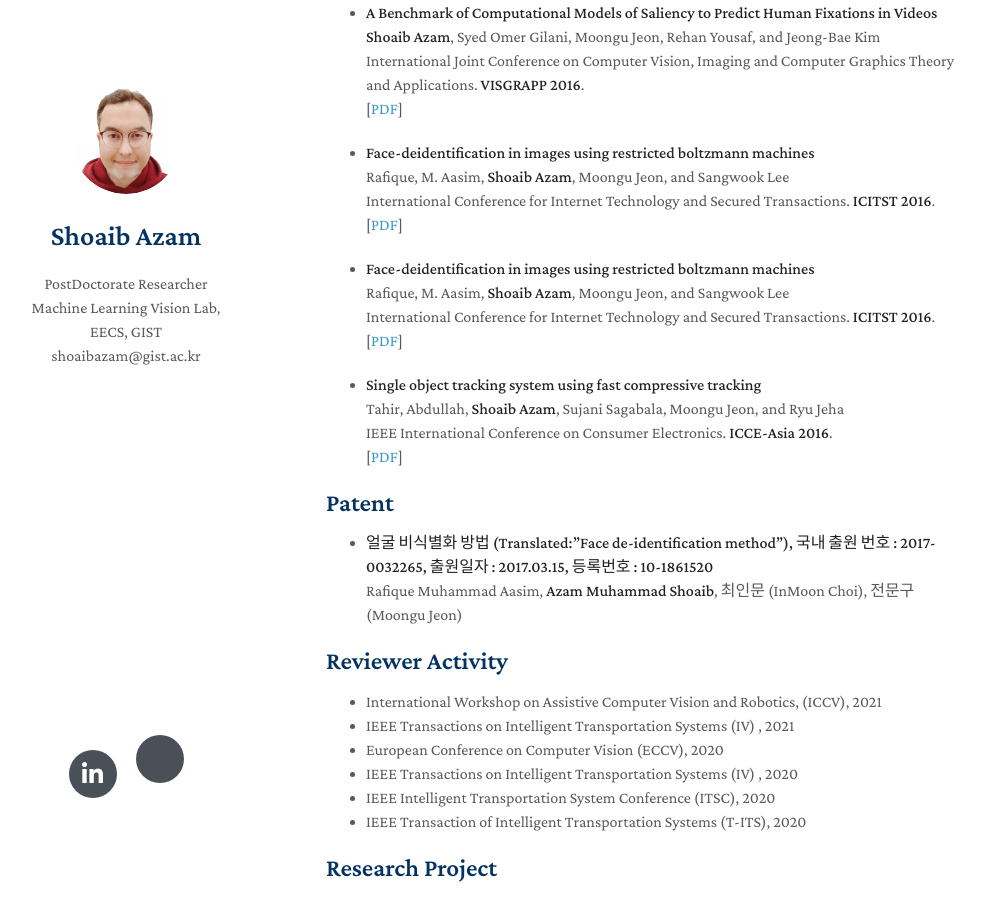
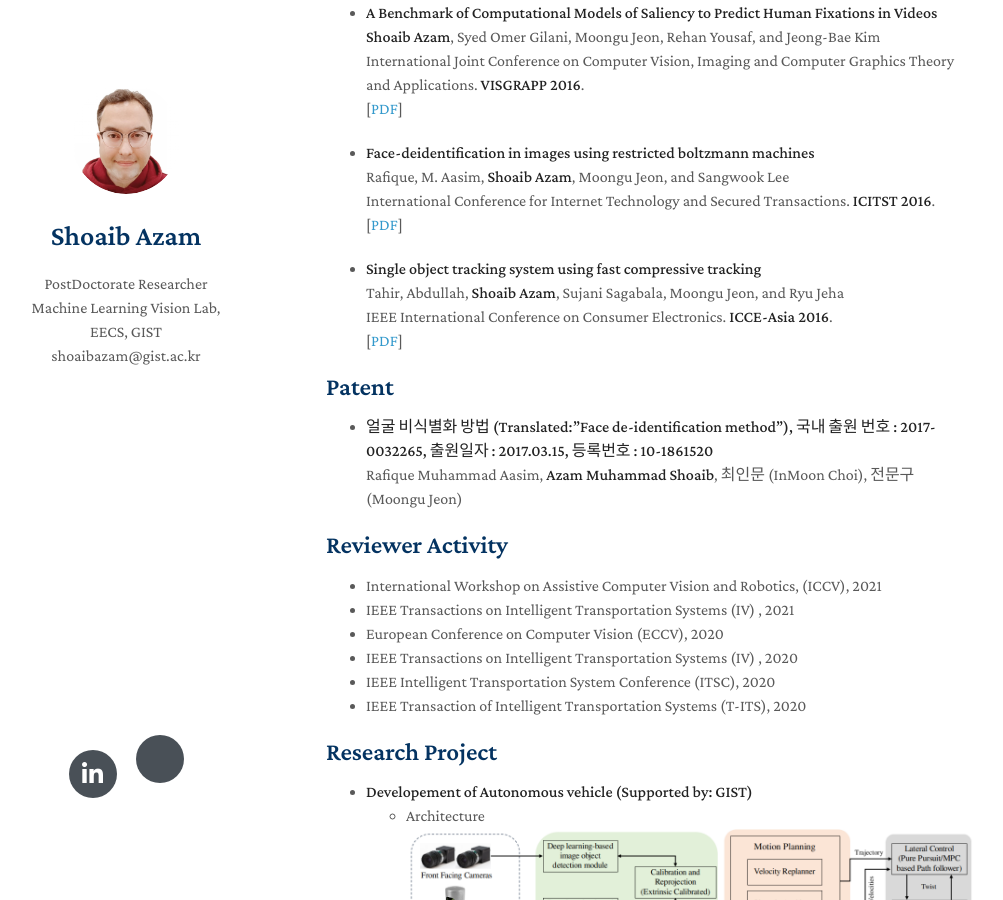
Before and after one commit to azamshoaib/azamshoaib.github.io, a Jekyll site: the page built from index.md, in a window 1280 px wide and 900 px high, scrolled down 2788 px. Shown: the whole window, without its empty margins (144-1147 px from the left). Built offline with Jekyll 4.4.1, drawn with Linux system fonts in a browser that asks for light colours; nearby versions of some CDN libraries; a style sheet for code colours, icons or effects is not loaded.

Commit message:
remove one paper

```diff
--- a/index.md
+++ b/index.md
@@ -174,14 +174,6 @@ I am a PostDoctorate Reseacher at MLV,EECS,GIST where I work on the autonomous v
   <br>
   [[PDF](https://ieeexplore.ieee.org/stamp/stamp.jsp?tp=&arnumber=7856669)]
 
-- **Face-deidentification in images using restricted boltzmann machines**
-  <br>
-  Rafique, M. Aasim, **Shoaib Azam**, Moongu Jeon, and Sangwook Lee
-  <br>
-  International Conference for Internet Technology and Secured Transactions. **ICITST 2016**.
-  <br>
-  [[PDF](https://ieeexplore.ieee.org/stamp/stamp.jsp?tp=&arnumber=7856669)]
-
 - **Single object tracking system using fast compressive tracking**
   <br>
   Tahir, Abdullah, **Shoaib Azam**, Sujani Sagabala, Moongu Jeon, and Ryu Jeha
```
